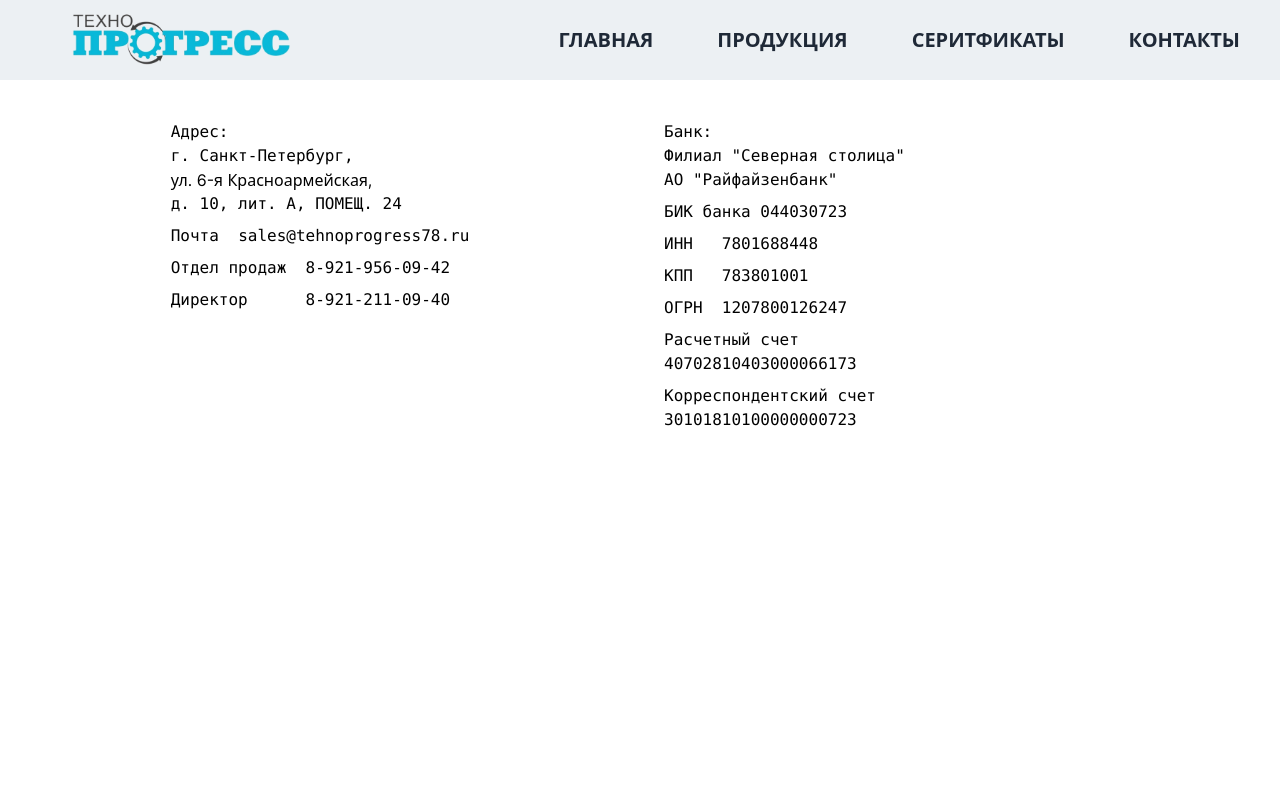
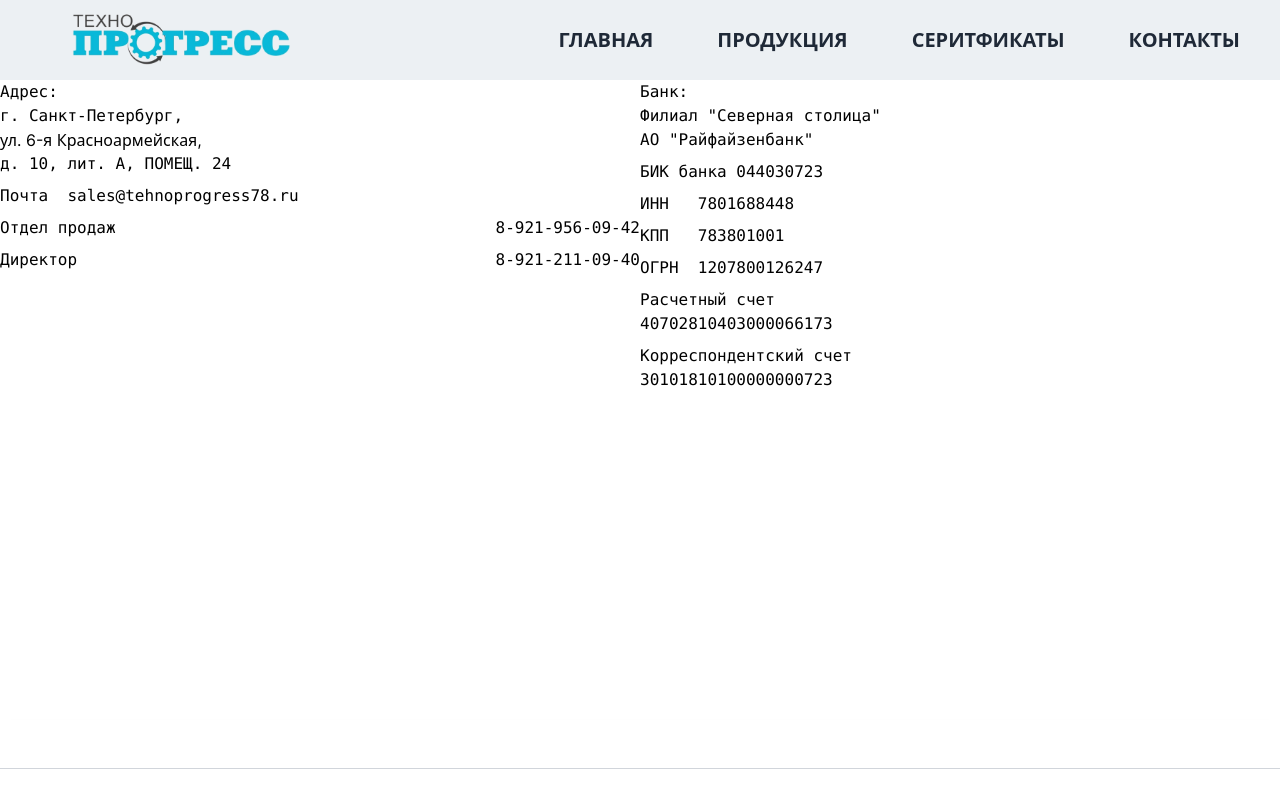
Before and after one commit to SoraHimmel2/TehnoProgress, a Next.js app: page /contacts in a window 1280 px wide. Shown: the top 800 px of the page. Built offline with nearby package versions, Linux system fonts and the light colour scheme.

Commit message:
some change

```diff
--- a/src/components/Contacts/ContactsInfo.tsx
+++ b/src/components/Contacts/ContactsInfo.tsx
@@ -2,9 +2,9 @@ const ContactsInfo: React.FunctionComponent = () => {
   return (
     <div>
       {' '}
-      <div className='mx-6 py-10 text-center md:text-left'>
-        <div className='flex flex-col justify-center gap-10 sm:grid sm:grid-cols-2 lg:flex lg:flex-row'>
-          <div className='flex flex-col items-start'>
+      <div className=''>
+        <div className=''>
+          <div className=''>
             <div className='flex w-60 flex-wrap'>
               <div className='font-mono'>Адрес:&nbsp;</div>
               <div className='font-mono'>г. Санкт-Петербург,</div>
--- a/src/components/Contacts/Reqisites.tsx
+++ b/src/components/Contacts/Reqisites.tsx
@@ -1,7 +1,7 @@
 const Requisites: React.FunctionComponent = () => {
   return (
-    <div className='mx-6 py-10  '>
-      <div className='flex flex-col justify-center'>
+    <div className=' '>
+      <div className=''>
         <div className='flex  w-72 flex-wrap'>
           <div className='font-mono'>Банк: &nbsp;</div>
           <div className='font-mono'>Филиал "Северная столица" &nbsp;</div>
--- a/src/pages/certificates/index.tsx
+++ b/src/pages/certificates/index.tsx
@@ -7,8 +7,8 @@ const Certificate: React.FunctionComponent = () => {
 
   return (
     <div className='flex flex-col justify-center'>
-      <img className='m-24' src={`/images/Festo.jpg`}></img>
-      <img className='m-24' src={`/images/Aignep.png`}></img>
+      <img className='mt-24' src={`/images/Festo.jpg`}></img>
+      <img className='m-4' src={`/images/Aignep.png`}></img>
     </div>
   );
 };
```
